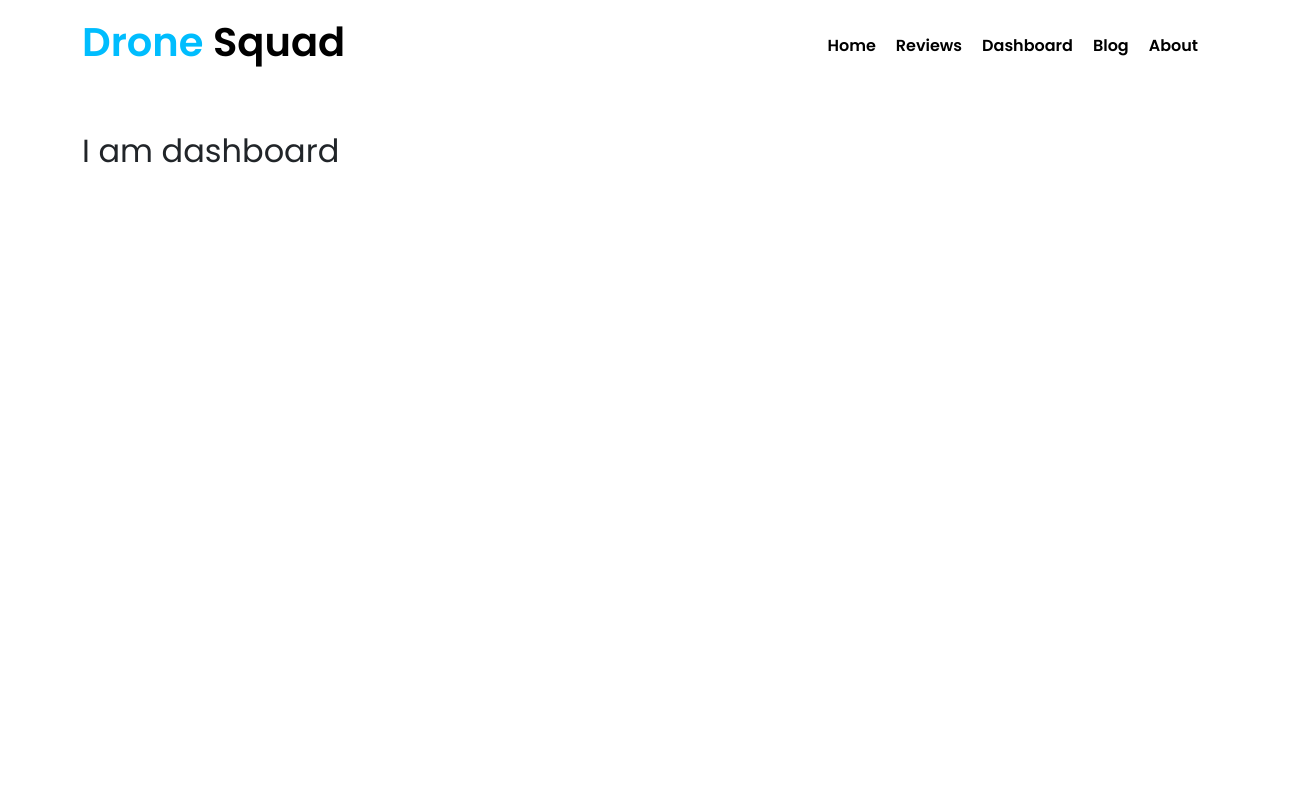
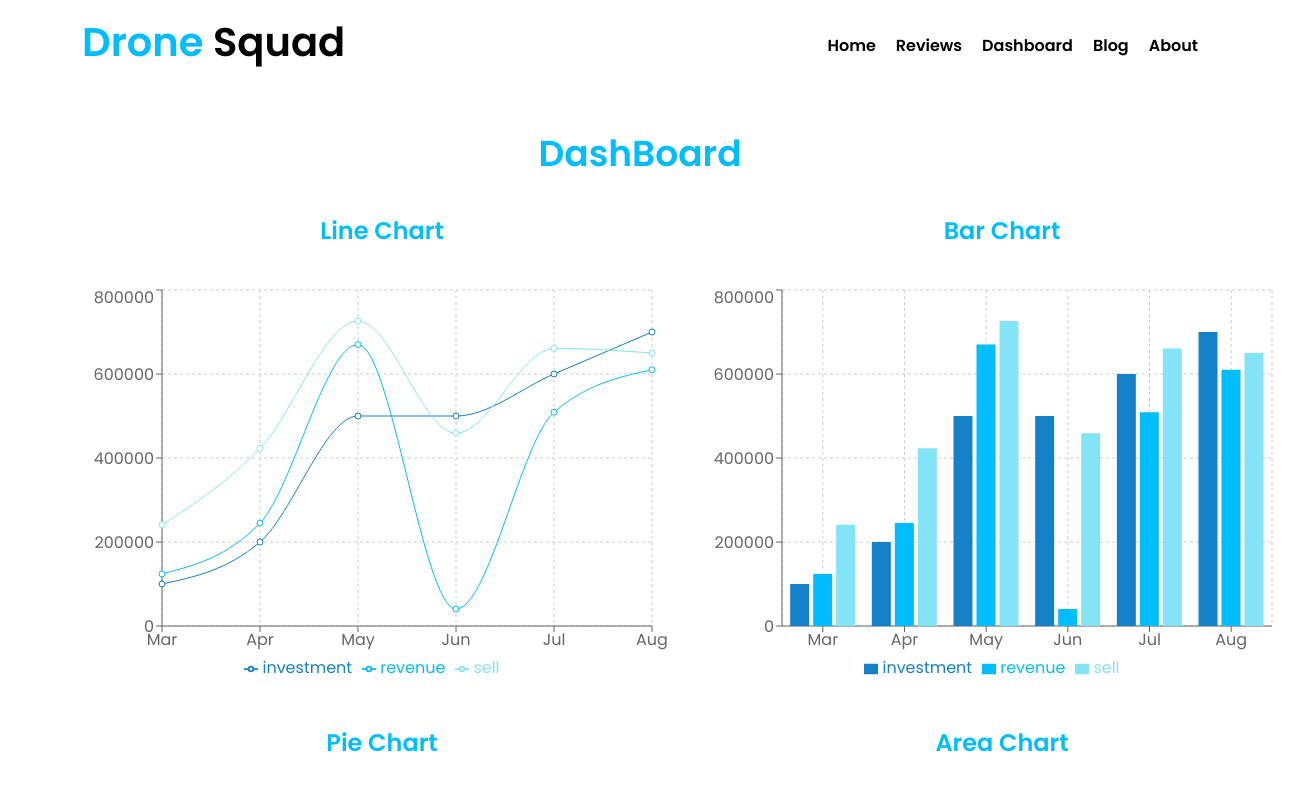
Before and after one commit to ProbalRanjan/drone-squad-project, a React (Create React App) app: page /dashboard in a window 1280 px wide. Shown: the top 800 px of the page, 1302 px wide, since content can reach past the window. Built offline with nearby package versions, Linux system fonts and the light colour scheme.

Commit message:
added chart component

```diff
--- /dev/null
+++ b/public/data.json
@@ -0,0 +1,38 @@
+[
+    {
+        "month": "Mar",
+        "investment": 100000,
+        "sell": 241000,
+        "revenue": 124010
+    },
+    {
+        "month": "Apr",
+        "investment": 200000,
+        "sell": 423000,
+        "revenue": 245000
+    },
+    {
+        "month": "May",
+        "investment": 500000,
+        "sell": 726000,
+        "revenue": 670100
+    },
+    {
+        "month": "Jun",
+        "investment": 500000,
+        "sell": 459000,
+        "revenue": 40405
+    },
+    {
+        "month": "Jul",
+        "investment": 600000,
+        "sell": 661000,
+        "revenue": 509000
+    },
+    {
+        "month": "Aug",
+        "investment": 700000,
+        "sell": 650000,
+        "revenue": 610000
+    }
+]
--- a/src/components/Dashboard/Dashboard.css
+++ b/src/components/Dashboard/Dashboard.css
@@ -0,0 +1,35 @@
+.dashboard-title h2 {
+    font-size: 36px;
+    font-weight: 600;
+    text-align: center;
+    color: #00BDFE;
+    padding-bottom: 10px;
+}
+
+.chart-container {
+    display: grid;
+    grid-template-columns: repeat(2, 1fr);
+    gap: 20px;
+    padding-bottom: 40px;
+}
+
+.chart-container p {
+    text-align: center;
+    font-size: 24px;
+    font-weight: 600;
+    color: #00BDFE;
+    padding: 20px 0;
+}
+
+@media only screen and (min-width: 0px) and (max-width: 472px) {
+
+    .dashboard-title h2 {
+        font-size: 24px;
+        padding-bottom: 10px;
+    }
+
+    .chart-container {
+        grid-template-columns: repeat(1, 1fr);
+        gap: 20px;
+    }
+}
--- a/src/components/Dashboard/Dashboard.js
+++ b/src/components/Dashboard/Dashboard.js
@@ -1,9 +1,95 @@
 import React from 'react';
+import { Area, AreaChart, Bar, BarChart, CartesianGrid, Legend, Line, LineChart, Pie, PieChart, Tooltip, XAxis, YAxis } from 'recharts';
+import useChart from '../hooks/useChart';
+import './Dashboard.css';
 
 const Dashboard = () => {
+
+    const [data, setData] = useChart()
+
     return (
         <div>
-            <h2>I am dashboard</h2>
+            <div className='dashboard-title'>
+                <h2>DashBoard</h2>
+            </div>
+            <section className='chart-container'>
+                <div className="line-chart">
+                    <p>Line Chart</p>
+                    <LineChart
+                        width={600}
+                        height={400}
+                        data={data}
+                        margin={{
+                            top: 5,
+                            right: 30,
+                            left: 20,
+                            bottom: 5,
+                        }}>
+
+                        <CartesianGrid strokeDasharray="3 3" />
+                        <XAxis dataKey="month" />
+                        <YAxis />
+                        <Tooltip />
+                        <Legend />
+                        <Line type="monotone" dataKey="investment" stroke="#1380C7" activeDot={{ r: 8 }} />
+                        <Line type="monotone" dataKey="revenue" stroke="#00BDFE" />
+                        <Line type="monotone" dataKey="sell" stroke="#84E4F7" />
+                    </LineChart>
+                </div>
+                <div className="bar-chart">
+                    <p>Bar Chart</p>
+                    <BarChart
+                        width={600}
+                        height={400}
+                        data={data}
+                        margin={{
+                            top: 5,
+                            right: 30,
+                            left: 20,
+                            bottom: 5,
+                        }}
+                    >
+                        <CartesianGrid strokeDasharray="3 3" />
+                        <XAxis dataKey="month" />
+                        <YAxis />
+                        <Tooltip />
+                        <Legend />
+                        <Bar dataKey="investment" fill="#1380C7" />
+                        <Bar dataKey="revenue" fill="#00BDFE" />
+                        <Bar dataKey="sell" fill="#84E4F7" />
+                    </BarChart>
+                </div>
+                <div className="pie-chart">
+                    <p>Pie Chart</p>
+                    <PieChart width={400} height={400}>
+                        <Pie data={data} dataKey="investment" cx="50%" cy="50%" outerRadius={60} fill="#1380C7" />
+                        <Pie data={data} dataKey="revenue" cx="50%" cy="50%" innerRadius={70} outerRadius={90} fill="#00BDFE" label />
+                        <Tooltip />
+                    </PieChart>
+                </div>
+                <div className="area-chart">
+                    <p>Area Chart</p>
+                    <AreaChart
+                        width={600}
+                        height={400}
+                        data={data}
+                        margin={{
+                            top: 10,
+                            right: 30,
+                            left: 0,
+                            bottom: 0,
+                        }}
+                    >
+                        <CartesianGrid strokeDasharray="3 3" />
+                        <XAxis dataKey="month" />
+                        <YAxis />
+                        <Tooltip />
+                        <Area type="monotone" dataKey="investment" stackId="1" stroke="#1380C7" fill="#1380C7" />
+                        <Area type="monotone" dataKey="revenue" stackId="1" stroke="#00BDFE" fill="#00BDFE" />
+                        <Area type="monotone" dataKey="sell" stackId="1" stroke="#84E4F7" fill="#84E4F7" />
+                    </AreaChart>
+                </div>
+            </section>
         </div>
     );
 };
--- /dev/null
+++ b/src/components/hooks/useChart.js
@@ -0,0 +1,16 @@
+import { useEffect, useState } from "react"
+
+const useChart = () => {
+
+    const [data, setData] = useState([]);
+
+    useEffect(() => {
+        fetch('data.json')
+            .then(res => res.json())
+            .then(data => setData(data))
+    }, []);
+
+    return [data, setData];
+};
+
+export default useChart;
```
